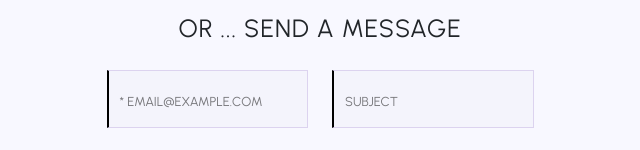
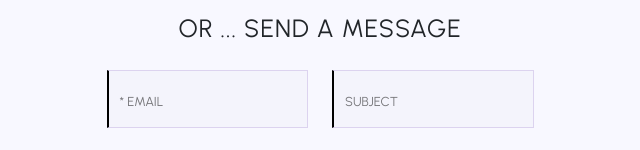
Before and after one commit to emnnichols/portfolio-site, a React (Vite) app: page /contact in a window 1280 px wide. Shown: the part 415-565 px from the top of the page, without its empty margins (320-960 px from the left). Built offline with nearby package versions, Linux system fonts and the light colour scheme; no server answers.

Commit message:
Minor changes to styling

```diff
--- a/src/components/about-view/about-view.jsx
+++ b/src/components/about-view/about-view.jsx
@@ -28,7 +28,7 @@ export const AboutView = () => {
             <Row className="col-12 mt-5 justify-content-center">
               <Col className="tableTitle col-3 tableLeft" style={{ borderRight: "2px solid #000" }}>
                 <Row className="cellBorder"><Col>language</Col></Row>
-                <Row className="cellBorder"><Col>expertise lvl</Col></Row>
+                <Row className="cellBorder"><Col>expertise</Col></Row>
                 <Row><Col>experience</Col></Row>
               </Col>
               <Col className="tableRight col-9 tableText">
@@ -95,7 +95,7 @@ export const AboutView = () => {
             <Col className="tableText">
               <Row>
                 <Col lg={4} className="col-5 tableTitle">language</Col>
-                <Col lg={4} className="col-3 tableTitle skillBorder">expertise</Col>
+                <Col lg={4} className="col-3 tableTitle skillBorder">exp</Col>
                 <Col lg={4} className="col-4 tableTitle skillBorder">experience</Col>
               </Row>
               <Row className="cellBorder">
--- a/src/components/contact-view/contact-view.jsx
+++ b/src/components/contact-view/contact-view.jsx
@@ -66,12 +66,12 @@ export const ContactView = () => {
                   <FloatingLabel
                     controlId="floatingInput"
                     className="formLabel"
-                    label="* email@example.com">
+                    label="* email">
                     <Form.Control
                       className="contactForm"
                       aria-label="Your email address"
                       type="text"
-                      placeholder="email@email.com"
+                      placeholder="email"
                       value={email}
                       onChange={(e) => setEmail(e.target.value)} required />
                   </FloatingLabel>
--- a/src/components/footer-bar/footer-bar.jsx
+++ b/src/components/footer-bar/footer-bar.jsx
@@ -33,12 +33,12 @@ export const Footer = () => {
         </Navbar>
         <Col className="col-12 iconAttribute justify-content-center">
           <a href="https://www.flaticon.com/free-icons/linkedin" target="_blank" title="linkedin icons">
-            Linkedin</a><span style={{ paddingRight: "5px" }}>,</span>
+            Linkedin</a><span style={{ marginRight: "5px" }}>,</span>
           <a href="https://www.flaticon.com/free-icons/github" target="_blank" title="github icons">
-            Github</a><span style={{ paddingRight: "5px" }}>,</span>
+            Github</a><span style={{ marginRight: "5px" }}>,</span>
           <a href="https://www.flaticon.com/free-icons/tweet" target="_blank" title="tweet icons">
             TWITTER</a>
-          <span style={{ paddingLeft: "10px" }}>icons created by Freepik</span>
+          <span style={{ marginLeft: "10px" }}>icons created by Freepik</span>
         </Col>
       </Col>
     </Container>
```
